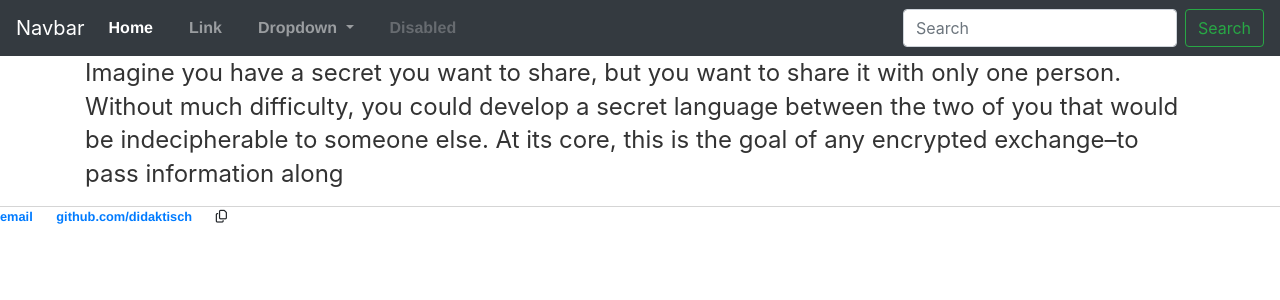
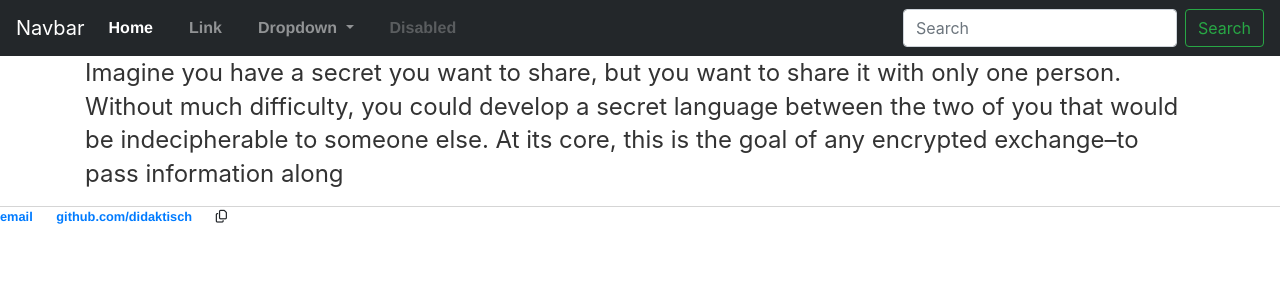
Before and after one commit to didaktisch/didaktisch.github.io, a Jekyll site: the page built from encryption.md, in a window 1280 px wide. Shown: the top 300 px of the page. Built offline with Jekyll 4.4.1, drawn with Linux system fonts in a browser that asks for light colours; nearby versions of some CDN libraries; our own code applies the rules of GitHub Pages for plain Markdown files.

Commit message:
Update default.html

```diff
--- a/_layouts/default.html
+++ b/_layouts/default.html
@@ -9,7 +9,7 @@
 			<link rel="stylesheet" href="https://stackpath.bootstrapcdn.com/bootstrap/4.5.0/css/bootstrap.min.css" integrity="sha384-9aIt2nRpC12Uk9gS9baDl411NQApFmC26EwAOH8WgZl5MYYxFfc+NcPb1dKGj7Sk" crossorigin="anonymous">
 		</head>
 		<body>
-			<nav class="navbar navbar-expand-md navbar-dark bg-dark sticky-top">
+			<nav class="navbar navbar-expand-md navbar-dark sticky-top" style="background-color: #23272a;">
 			<a class="navbar-brand" href="#">Navbar</a>
   				<button class="navbar-toggler" type="button" data-toggle="collapse" data-target="#navbarSupportedContent" aria-controls="navbarSupportedContent" aria-expanded="false" aria-label="Toggle navigation">
    					<span class="navbar-toggler-icon"></span>
```
